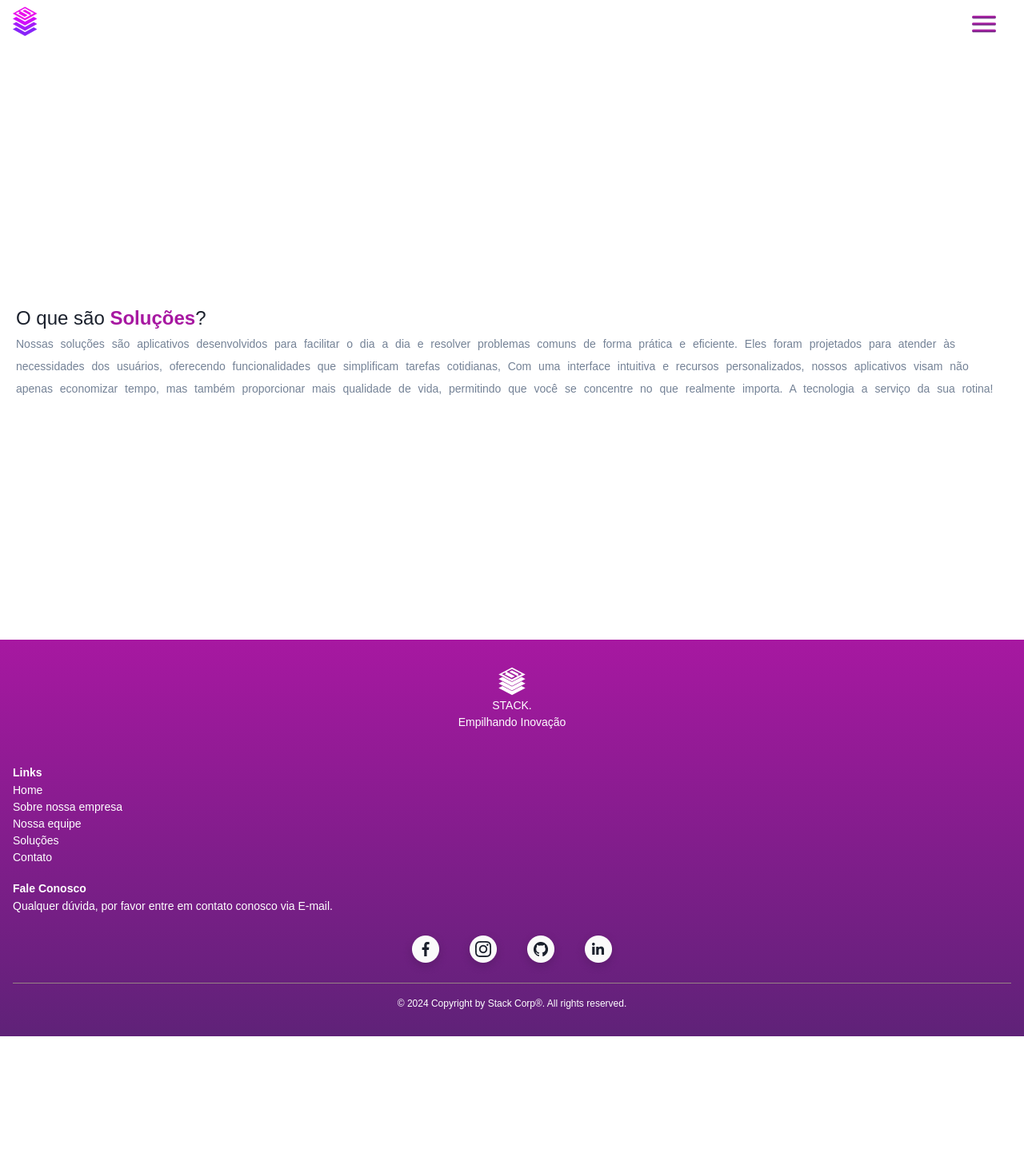
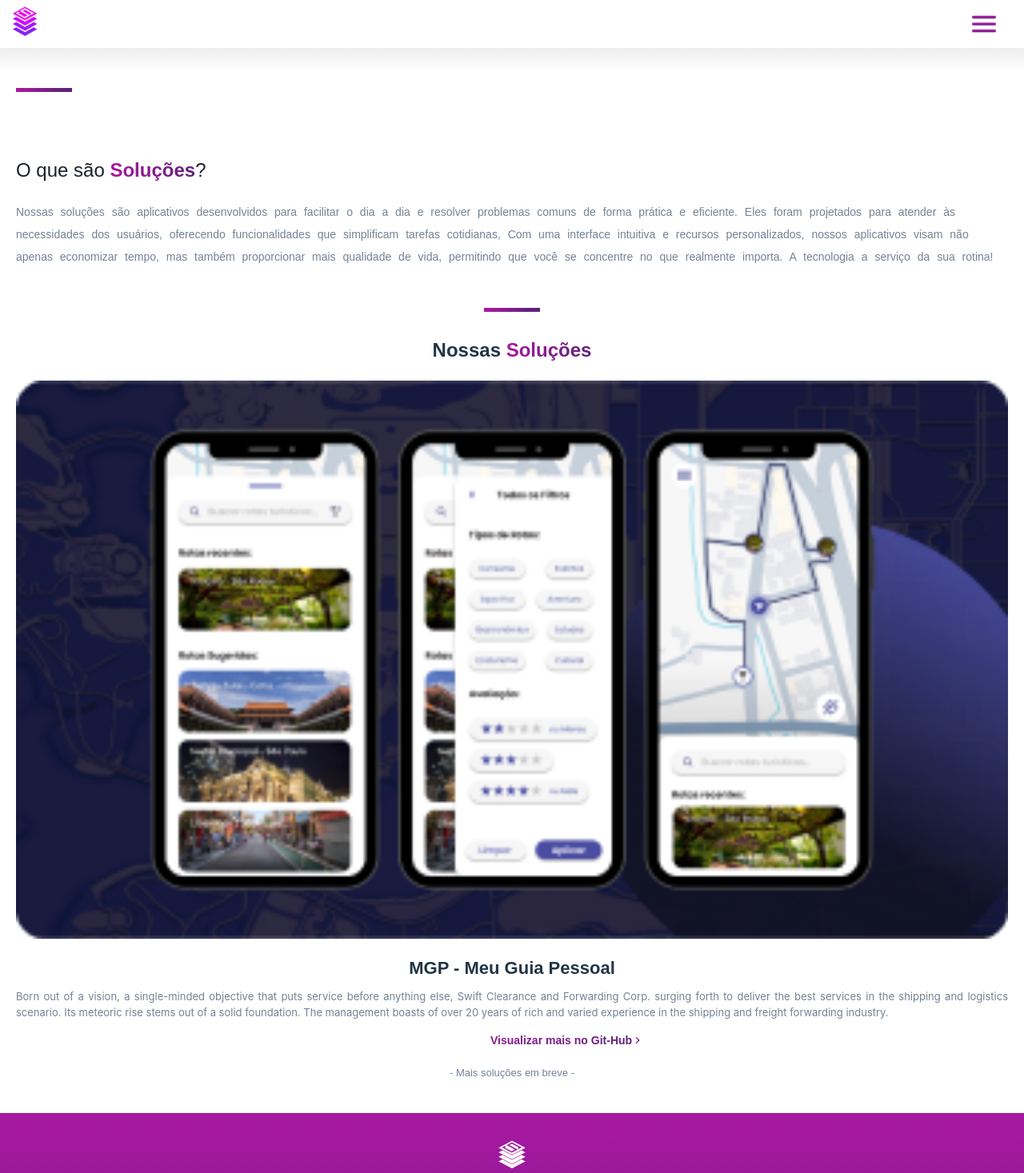
Before and after one commit to Tevezx/stacksite, a React (Vite) app: page /stacksite/solucoes in a window 1280 px wide. Shown: the top 1467 px of the page at 80% size. Before the commit the page ends 1296 px from the top, so only its background shows below. Built offline with nearby package versions, Linux system fonts and the light colour scheme; the HTML template or start-up script is replaced by a standard one.

Commit message:
Tela Soluções finalizada e tamebem adicionei o degrade embaixo do header

```diff
--- a/Components/Contato/Contato.jsx
+++ b/Components/Contato/Contato.jsx
@@ -25,35 +25,35 @@ export default function Contato() {
             <p className='text'>Tem alguma sugestão, crítica construtiva, requisição ou algo assim? Entre em contato e nos informe sobre!</p>
 
 
-            <a className='btn_link' href='https://github.com/StackCorp'>
+            <a className='btn_link' href='https://github.com/StackCorp' target="_blank">
                 <button className='button' style={{backgroundColor: '#D115D4'}}>
                     <img src={git} alt='img_git' className='img_git'/>
                     Git-Hub
                 </button>
             </a>
 
-            <a className='btn_link' href='https://www.linkedin.com/in/stack-inova%C3%A7%C3%A3o-009557311?utm_source=share&utm_campaign=share_via&utm_content=profile&utm_medium=android_app'>
+            <a className='btn_link' href='https://www.linkedin.com/in/stack-inova%C3%A7%C3%A3o-009557311?utm_source=share&utm_campaign=share_via&utm_content=profile&utm_medium=android_app' target="_blank">
                 <button className='button' style={{backgroundColor: '#B719DA'}}>
                     <img src={linkedin} alt='img_linkedin' className='img_linkedin'/>
                     Linkedin
                 </button>
             </a>
 
-            <a className='btn_link' href='https://web.facebook.com/people/Stack-Corp/pfbid02NgtgG1J6f8F7qGcKFoirep6gQqDzQoBdvuU29qz4Nnc14W9xEaTXBCJMT4iWGHPBl/?sfnsn=wiwspwa&mibextid=RUbZ1f'>
+            <a className='btn_link' target="_blank" href='https://web.facebook.com/people/Stack-Corp/pfbid02NgtgG1J6f8F7qGcKFoirep6gQqDzQoBdvuU29qz4Nnc14W9xEaTXBCJMT4iWGHPBl/?sfnsn=wiwspwa&mibextid=RUbZ1f'>
                 <button className='button' style={{backgroundColor: '#9123D8'}}>
                     <img src={facebook} alt='img_facebook' className='img_facebook'/>
                     Facebook
                 </button>
             </a>
 
-            <a className='btn_link' href='https://www.instagram.com/stack_corp'>
+            <a className='btn_link' href='https://www.instagram.com/stack_corp' target="_blank">
                 <button className='button' style={{backgroundColor: '#7B2AD8'}}>
                     <img src={instagram} alt='img_instagram' className='img_instagram'/>
                     Instagram
                 </button>
             </a>
 
-            <a className='btn_link' href='mailto:stackinovacao@gmail.com'>
+            <a className='btn_link' href='mailto:stackinovacao@gmail.com' target="_blank">
                 <button className='button' style={{backgroundColor: '#5122BC'}}>
                     <img src={email} alt='img_email' className='img_email'/>
                     stackinovacao@gmail.com
--- a/Components/Header/Header.jsx
+++ b/Components/Header/Header.jsx
@@ -32,6 +32,7 @@ export default function Header() {
                     </div>
                 )}
             </nav>
+            <div className="gradient-background"></div> {/* Gradiente aqui */}
         </header>
     );
 }
--- a/Components/Solucoes/Solucoes.jsx
+++ b/Components/Solucoes/Solucoes.jsx
@@ -1,11 +1,26 @@
 import '../../Style/Solucoes/Solucoes.css';
+import linha_solucoes from '../../src/assets/linha.png'
+import img_telas_app from '../../src/assets/Case-study__image.png'
+import vector from '../../src/assets/Vector.png'
+import { Link } from 'react-router-dom';
+
 
 export default function Solucoes(){
     return(
         <section className='Solucao-container'>
-           <span className='titulo'>O que são <span className='txtSolucao'>Soluções</span>?</span>
+            <img src={linha_solucoes} className='linha_solucoes1'></img>
+            <span className='titulo'>O que são <span className='txtSolucao'>Soluções</span>?</span>
+            <p className='textInicial'>Nossas soluções são aplicativos desenvolvidos para facilitar o dia a dia e resolver problemas comuns de forma prática e eficiente. Eles foram projetados para atender às necessidades dos usuários, oferecendo funcionalidades que simplificam tarefas cotidianas, Com uma interface intuitiva e recursos personalizados, nossos aplicativos visam não apenas economizar tempo, mas também proporcionar mais qualidade de vida, permitindo que você se concentre no que realmente importa. A tecnologia a serviço da sua rotina!</p>
+            <img src={linha_solucoes} className='linha_solucoes'></img>
+            <span className='titulo2'>Nossas <span className='txt_nossas_solucoes'>Soluções</span></span>
+            <img className='img_telas_app' src={img_telas_app}></img>
+            <span className='titulo3'>MGP - Meu Guia Pessoal</span>
+            <p className='descricao_mgp'>Born out of a vision, a single-minded objective that puts service before anything else, Swift Clearance and Forwarding Corp. surging forth to deliver the best services in the shipping and logistics scenario. Its meteoric rise stems out of a solid foundation. The management boasts of over 20 years of rich and varied experience in the shipping and freight forwarding industry.</p>
+            <a className='btn_link' style={{fontSize: 14}} href="https://github.com" target="_blank" rel="noopener noreferrer">
+                Visualizar mais no Git-Hub <img className='img_vector' src={vector} alt="Vector" />
+            </a>
+            <span className='emBreve'>- Mais soluções em breve -</span>
 
-            <p className='textInicial'>Nossas soluções são aplicativos desenvolvidos para facilitar o dia a dia e resolver problemas comuns de forma prática e eficiente. Eles foram projetados para atender às necessidades dos usuários, oferecendo funcionalidades que simplificam tarefas cotidianas, Com uma interface intuitiva e recursos personalizados, nossos aplicativos visam não apenas economizar tempo, mas também proporcionar mais qualidade de vida, permitindo que você se concentre no que realmente importa. A tecnologia a serviço da sua rotina!</p>
         </section>
     )
 }
--- a/Style/Header/Header.css
+++ b/Style/Header/Header.css
@@ -81,3 +81,12 @@ body {
     background-color: var(--main-color);
     color: var(--roxo);
 }
+.gradient-background {
+    background: linear-gradient(to bottom, rgba(122, 121, 121, 0.13), rgba(197, 196, 196, 0)); /* Gradiente com transparência */
+    height: 30px; /* Ajuste a altura conforme necessário */
+    width: 100%; /* Para preencher toda a largura da página */
+    position: relative; /* Mantenha relative ou absolute conforme necessário */
+    z-index: -1; /* Para que fique atrás do navbar */
+    margin-top: 60px;
+
+}
--- a/Style/Solucoes/Solucoes.css
+++ b/Style/Solucoes/Solucoes.css
@@ -12,6 +12,7 @@
     justify-content: center;
     background-color: var(--maincolor);
     padding: 20px;
+    padding-top: 0%;
     box-sizing: border-box;
     position: relative;
     overflow: hidden;
@@ -29,9 +30,71 @@
     text-align: left;
     align-self: flex-start; /* Alinha o elemento ao início (esquerda) */
 }
-
-
 .txtSolucao{
-    color: #A718A1;
+    background: linear-gradient(to right, #A718A1, #5F2278); /* Exemplo de gradiente */
+    -webkit-background-clip: text;
+    -webkit-text-fill-color: transparent; /* Para que o texto fique transparente */
+    font-size: 24px; /* Ajuste o tamanho conforme necessário */
     font-weight: bold;
 }
+.titulo, .txtSolucao{
+    margin-bottom: 20px;
+}
+.linha_solucoes img{
+    width: 70px;
+}
+.titulo2{
+    font-size: 24px;
+}
+.txt_nossas_solucoes{
+    background: linear-gradient(to right, #A718A1, #5F2278); /* Exemplo de gradiente */
+    -webkit-background-clip: text;
+    -webkit-text-fill-color: transparent; /* Para que o texto fique transparente */
+    font-size: 24px; /* Ajuste o tamanho conforme necessário */
+
+}
+.img_telas_app{
+    width: 100%;
+    height: auto;
+}
+.linha_solucoes1{
+    padding-top: 20px;
+    align-self: flex-start;
+}
+.linha_solucoes{
+    margin-top: 50px;
+}
+.titulo2, .txt_nossas_solucoes{
+    margin-top: 30px;
+}
+.img_telas_app{
+    margin-top: 20px;
+}
+.titulo3{
+    font-weight: bold;
+    font-size: 22px;
+    margin-top: 20px;
+    margin-bottom: 10px;
+}
+.descricao_mgp{
+    line-height: 1.5;
+    text-align: justify;
+    font-size: 13px;
+    font-family: inter;
+    color: var(--descricao);
+}
+.btn_link{
+    background: linear-gradient(to right, #A718A1, #5F2278); /* Exemplo de gradiente */
+    -webkit-background-clip: text;
+    -webkit-text-fill-color: transparent; /* Para que o texto fique transparente */
+    font-size: 24px; /* Ajuste o tamanho conforme necessário */
+    font-weight: bold;
+    padding-top: 15px;
+    text-align: right;
+}
+.emBreve{
+    color: var(--descricao);
+    font-size: 13px;
+    padding-bottom: 20px;
+    margin-top: 20px;
+}
```
Also changed, not shown: src/assets/Case-study__image.png (added), src/assets/Vector.png (added).
